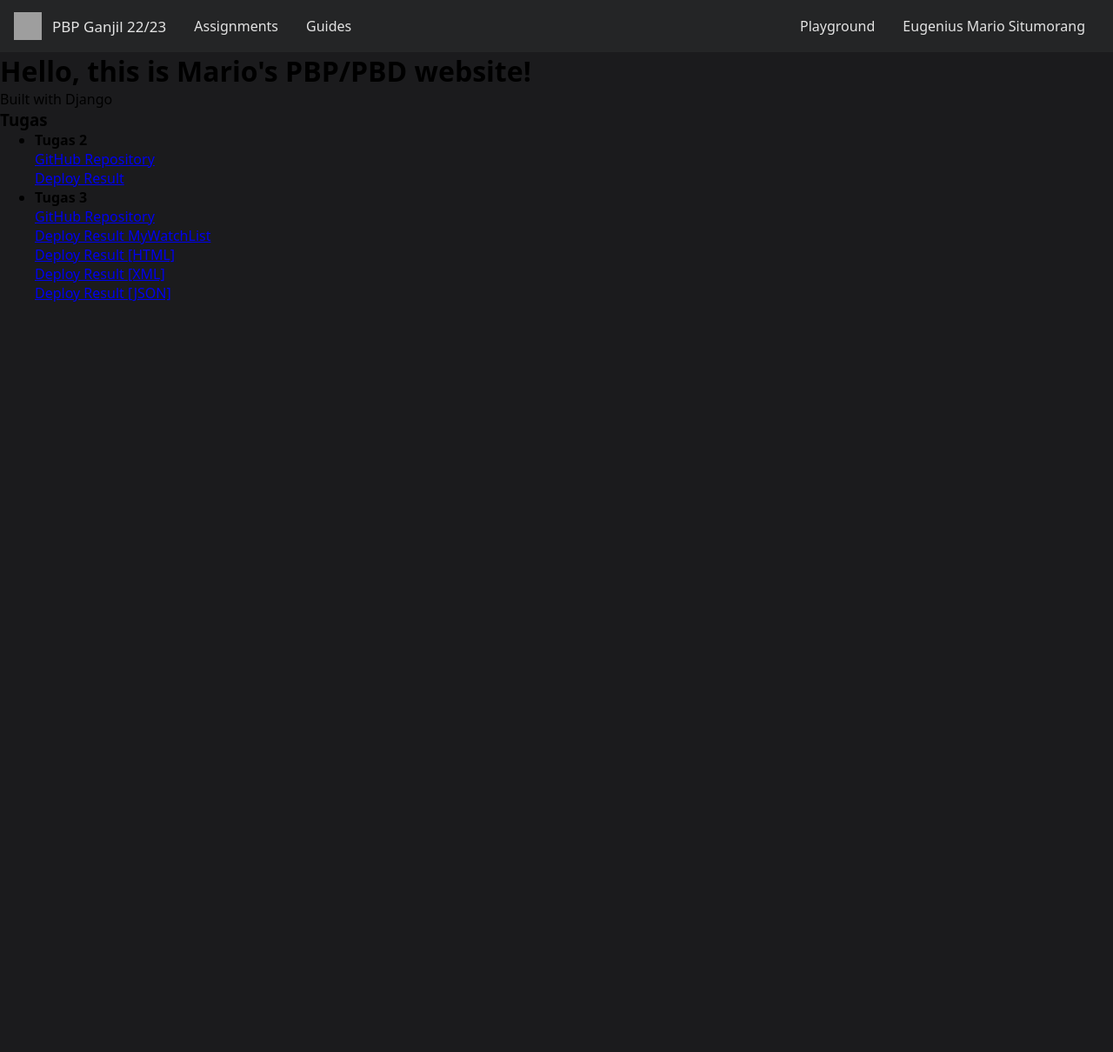
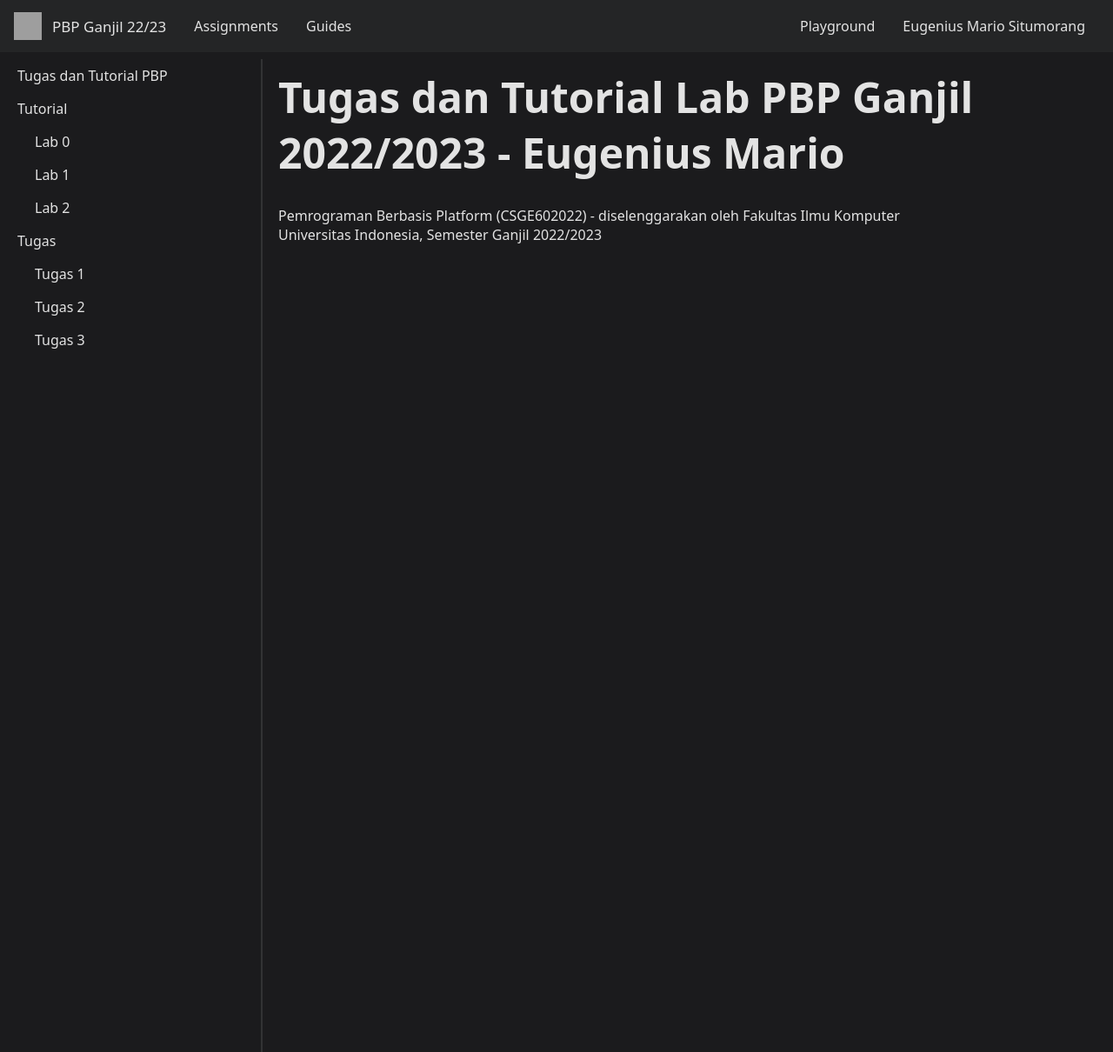
Before and after one commit to eugeniusms/pbp-assignment, a Django app: page / in a window 1280 px wide. Shown: the whole page at 87% size. Before the commit the page ends 347 px from the top, so only its background shows below. Run offline with Django 4.2, Linux system fonts and the light colour scheme; grey boxes are pictures that could not be loaded.

Commit message:
Add Sidebar and Content Bar UI

```diff
--- a/example_app/static/homepage.css
+++ b/example_app/static/homepage.css
@@ -75,3 +75,59 @@
     color: #25C2A0;
     text-decoration: none;
 }
+
+.assignment {
+    display: flex;
+    color: #E3E3E3;
+    cursor: pointer;
+    width: 300px;
+    border-right: 2px solid #323334;
+    margin-top: 8px;
+}
+
+.assignment > .sidebar > p {
+    padding: 8px 20px;
+}
+
+.assignment > .sidebar > p:hover {
+    color: #25C2A0;
+}
+
+.assignment > .sidebar > div {
+    padding: 0px 40px;
+}
+
+.assignment > .sidebar > div > p {
+    padding: 8px 0px;
+}
+
+.assignment > .sidebar > div > p:hover {
+    color: #25C2A0;
+}
+
+.mainpage {
+    position: absolute;
+    top: 80px;
+    left: 320px;
+}
+
+.mainpage > h1 {
+    font-size: 3rem;
+    width: 800px;
+    line-height: 4rem;
+    margin-bottom: 1.8rem;
+}
+
+.mainpage > p {
+    width: 800px;
+}
+
+a {
+    text-decoration: none;
+    color: #E3E3E3;
+}
+
+a:hover {
+    text-decoration: none;
+    color: #25C2A0;
+}
--- a/example_app/templates/index.html
+++ b/example_app/templates/index.html
@@ -39,7 +39,34 @@
     </div>
   </section>
 
-  <h1>Hello, this is Mario's PBP/PBD website!</h1>
+  <section class="assignment">
+    <section class="sidebar">
+      <p>Tugas dan Tutorial PBP</p>
+      <p>Tutorial</p>
+      <div>
+        <p>Lab 0</p>
+        <p>Lab 1</p>
+        <p>Lab 2</p>
+      </div>
+      <p>Tugas</p>
+      <div>
+        <p>Tugas 1</p>
+        <p>
+          <a href="/katalog/">Tugas 2</a>
+        </p>
+        <p>
+          <a href="/mywatchlist/">Tugas 3</a>
+        </p>
+      </div>
+      <div style="height:800px"></div>
+    </section>
+    <section class="mainpage">
+      <h1>Tugas dan Tutorial Lab PBP Ganjil 2022/2023 - Eugenius Mario</h1>
+      <p>Pemrograman Berbasis Platform (CSGE602022) - diselenggarakan oleh Fakultas Ilmu Komputer Universitas Indonesia, Semester Ganjil 2022/2023</p>
+    </section>
+  </section>
+
+  <!-- <h1>Hello, this is Mario's PBP/PBD website!</h1>
   <p>Built with Django</p>
   <h3>Tugas</h3>
   <ul>
@@ -74,7 +101,7 @@
         </a>
     </div>
   </li>
-  </ul>
+  </ul>    -->
 {% endblock content %}
 </body>
 
```
